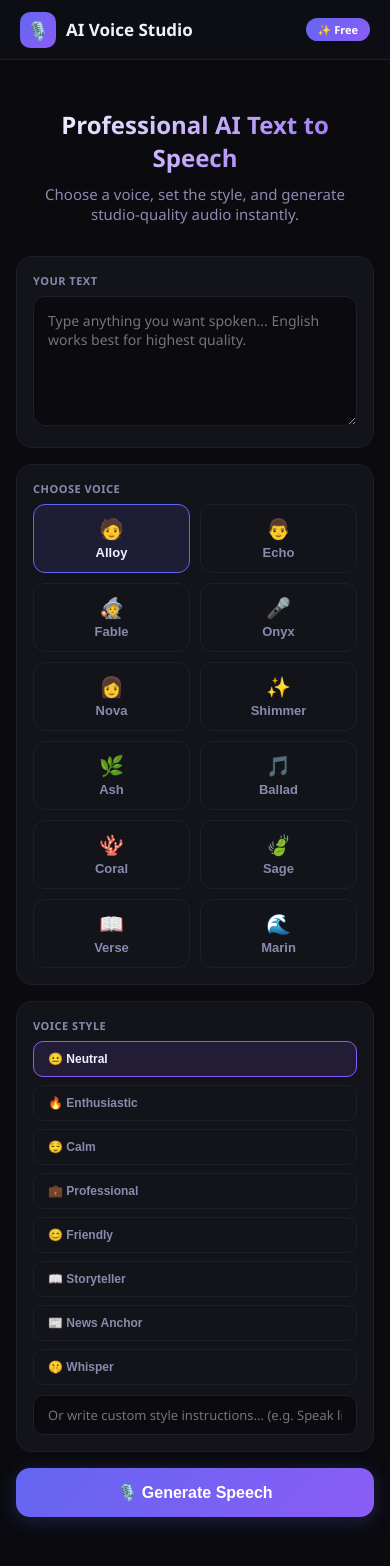
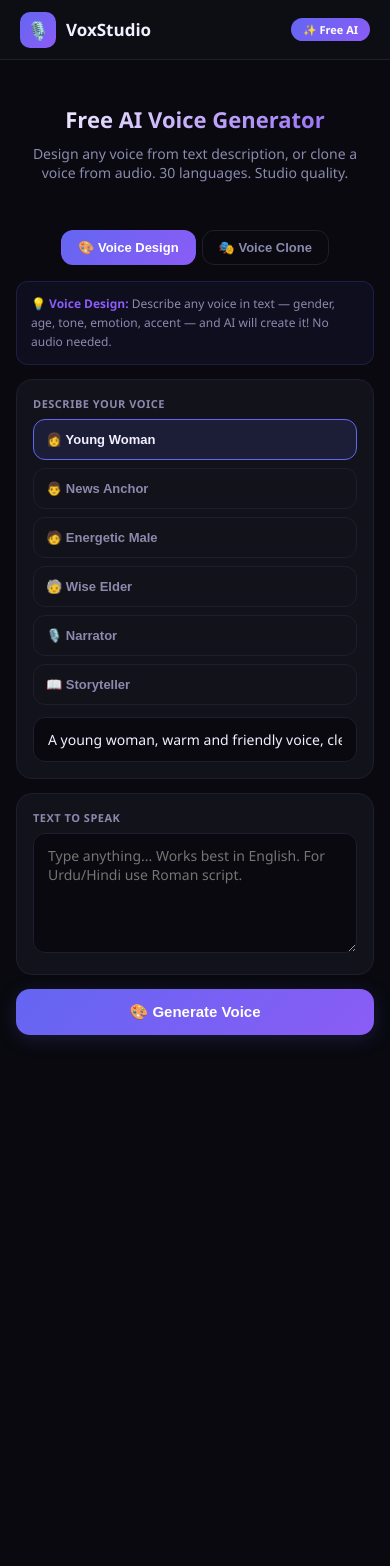
Before and after one commit to depthofdriveofficial-coder/freetexttospeech.com, a plain HTML site: page index.html in a window 390 px wide. After the commit the page ends 1127 px from the top, so only its background shows below. Drawn offline with Linux system fonts and the light colour scheme.

Commit message:
Update index.html

```diff
--- a/index.html
+++ b/index.html
@@ -3,13 +3,13 @@
 <head>
 <meta charset="UTF-8">
 <meta name="viewport" content="width=device-width, initial-scale=1.0">
-<title>AI Voice Studio — Free Professional TTS</title>
+<title>VoxStudio — Free AI Voice Generator</title>
 <style>
 :root{
   --primary:#6366F1;
   --accent:#8B5CF6;
-  --bg:#0A0A0F;
-  --card:#13131A;
+  --bg:#09090F;
+  --card:#12121A;
   --border:#1E1E2E;
   --text:#F1F0FF;
   --muted:#8B8AAE;
@@ -25,49 +25,54 @@ nav{background:#0D0D14;border-bottom:1px solid var(--border);padding:0 20px;heig
 .logo-text{font-size:17px;font-weight:700;}
 .badge{background:linear-gradient(135deg,var(--primary),var(--accent));color:#fff;font-size:11px;padding:4px 12px;border-radius:20px;font-weight:600;}
 
-.hero{text-align:center;padding:48px 20px 32px;}
-.hero h1{font-size:clamp(24px,5vw,38px);font-weight:800;background:linear-gradient(135deg,#fff,var(--accent));-webkit-background-clip:text;-webkit-text-fill-color:transparent;margin-bottom:10px;}
-.hero p{color:var(--muted);font-size:15px;max-width:480px;margin:0 auto;}
+.hero{text-align:center;padding:44px 20px 28px;}
+.hero h1{font-size:clamp(22px,5vw,36px);font-weight:800;background:linear-gradient(135deg,#fff,var(--accent));-webkit-background-clip:text;-webkit-text-fill-color:transparent;margin-bottom:10px;}
+.hero p{color:var(--muted);font-size:14px;max-width:460px;margin:0 auto;}
 
-.container{max-width:720px;margin:0 auto;padding:0 16px 60px;}
+.tabs{display:flex;gap:8px;justify-content:center;margin:20px 20px 0;}
+.tab{padding:10px 24px;border-radius:12px;border:1.5px solid var(--border);background:transparent;color:var(--muted);font-size:14px;font-weight:600;cursor:pointer;transition:all 0.2s;}
+.tab.active{background:linear-gradient(135deg,var(--primary),var(--accent));color:#fff;border-color:transparent;}
 
-.card{background:var(--card);border-radius:var(--radius);border:1px solid var(--border);padding:24px;margin-bottom:16px;}
+.container{max-width:680px;margin:0 auto;padding:16px 16px 60px;}
+.page{display:none;} .page.active{display:block;}
 
+.card{background:var(--card);border-radius:var(--radius);border:1px solid var(--border);padding:22px;margin-bottom:14px;}
 label.lbl{display:block;font-size:11px;font-weight:700;color:var(--muted);margin-bottom:8px;text-transform:uppercase;letter-spacing:0.5px;}
-textarea{width:100%;padding:14px;border:1.5px solid var(--border);border-radius:12px;font-size:14px;color:var(--text);background:#0A0A0F;outline:none;font-family:inherit;resize:vertical;min-height:130px;transition:border 0.2s;}
-textarea:focus{border-color:var(--primary);}
 
-.voice-grid{display:grid;grid-template-columns:repeat(3,1fr);gap:10px;margin-bottom:0;}
-.voice-btn{padding:12px 8px;border:1.5px solid var(--border);border-radius:12px;background:transparent;color:var(--muted);font-size:13px;font-weight:600;cursor:pointer;transition:all 0.2s;text-align:center;}
-.voice-btn:hover{border-color:var(--primary);color:var(--text);}
-.voice-btn.active{border-color:var(--primary);background:#6366F120;color:var(--text);}
-.voice-btn .icon{display:block;font-size:20px;margin-bottom:4px;}
+textarea,input[type=text]{width:100%;padding:12px 14px;border:1.5px solid var(--border);border-radius:12px;font-size:14px;color:var(--text);background:#09090F;outline:none;font-family:inherit;transition:border 0.2s;}
+textarea:focus,input[type=text]:focus{border-color:var(--primary);}
+textarea{resize:vertical;min-height:120px;}
 
-.vibe-grid{display:grid;grid-template-columns:repeat(2,1fr);gap:8px;}
-.vibe-btn{padding:10px 14px;border:1.5px solid var(--border);border-radius:10px;background:transparent;color:var(--muted);font-size:12px;font-weight:600;cursor:pointer;transition:all 0.2s;text-align:left;}
-.vibe-btn:hover{border-color:var(--accent);color:var(--text);}
-.vibe-btn.active{border-color:var(--accent);background:#8B5CF620;color:var(--text);}
+.voice-grid{display:grid;grid-template-columns:repeat(2,1fr);gap:8px;}
+.vbtn{padding:12px;border:1.5px solid var(--border);border-radius:12px;background:transparent;color:var(--muted);font-size:13px;font-weight:600;cursor:pointer;transition:all 0.2s;text-align:left;display:flex;align-items:center;gap:8px;}
+.vbtn:hover{border-color:var(--primary);color:var(--text);}
+.vbtn.active{border-color:var(--primary);background:#6366F120;color:var(--text);}
 
-.custom-prompt{width:100%;padding:10px 14px;border:1.5px solid var(--border);border-radius:10px;font-size:13px;color:var(--text);background:#0A0A0F;outline:none;font-family:inherit;margin-top:10px;transition:border 0.2s;}
-.custom-prompt:focus{border-color:var(--primary);}
+.tip{background:#6366F110;border:1px solid #6366F130;border-radius:12px;padding:12px 14px;font-size:12px;color:var(--muted);margin-bottom:14px;line-height:1.6;}
+.tip strong{color:var(--accent);}
 
-.btn{width:100%;padding:15px;background:linear-gradient(135deg,var(--primary),var(--accent));color:#fff;border:none;border-radius:14px;font-size:16px;font-weight:700;cursor:pointer;display:flex;align-items:center;justify-content:center;gap:8px;transition:all 0.2s;box-shadow:0 4px 20px #6366F140;}
+.btn{width:100%;padding:14px;background:linear-gradient(135deg,var(--primary),var(--accent));color:#fff;border:none;border-radius:14px;font-size:15px;font-weight:700;cursor:pointer;display:flex;align-items:center;justify-content:center;gap:8px;transition:all 0.2s;box-shadow:0 4px 20px #6366F130;}
 .btn:hover{opacity:0.9;transform:translateY(-1px);}
 .btn:disabled{opacity:0.5;cursor:not-allowed;transform:none;}
 
-.result{background:var(--card);border-radius:var(--radius);border:1px solid var(--success);padding:20px;display:none;margin-top:16px;}
+.result{background:var(--card);border-radius:var(--radius);border:1px solid var(--success);padding:20px;display:none;margin-top:14px;}
 .result h3{color:var(--success);font-size:14px;margin-bottom:12px;}
 audio{width:100%;border-radius:8px;}
-.dl-btn{display:block;text-align:center;margin-top:12px;padding:10px;background:#10B98120;border:1px solid var(--success);border-radius:10px;color:var(--success);font-weight:600;font-size:13px;cursor:pointer;}
+.dl-btn{display:block;text-align:center;margin-top:10px;padding:10px;background:#10B98115;border:1px solid var(--success);border-radius:10px;color:var(--success);font-weight:600;font-size:13px;cursor:pointer;}
 
-.loader{display:inline-block;width:18px;height:18px;border:3px solid #ffffff30;border-top-color:#fff;border-radius:50%;animation:spin 0.8s linear infinite;}
+.loader{display:inline-block;width:16px;height:16px;border:2px solid #ffffff30;border-top-color:#fff;border-radius:50%;animation:spin 0.8s linear infinite;}
 @keyframes spin{to{transform:rotate(360deg)}}
-.status{text-align:center;padding:14px;color:var(--muted);font-size:13px;margin-top:8px;}
+.status{text-align:center;padding:12px;color:var(--muted);font-size:13px;margin-top:8px;}
+
+.upload-box{border:2px dashed var(--border);border-radius:12px;padding:20px;text-align:center;cursor:pointer;transition:all 0.2s;}
+.upload-box:hover{border-color:var(--primary);background:#6366F110;}
+.upload-box p{color:var(--muted);font-size:13px;margin-top:6px;}
 
 @media(max-width:480px){
-  .voice-grid{grid-template-columns:repeat(2,1fr);}
-  .vibe-grid{grid-template-columns:1fr;}
+  .voice-grid{grid-template-columns:1fr;}
   .card{padding:16px;}
+  .tabs{gap:6px;}
+  .tab{padding:9px 16px;font-size:13px;}
 }
 </style>
 </head>
@@ -76,145 +81,200 @@ audio{width:100%;border-radius:8px;}
 <nav>
   <div class="logo">
     <div class="logo-icon">🎙️</div>
-    <div class="logo-text">AI Voice Studio</div>
+    <div class="logo-text">VoxStudio</div>
   </div>
-  <div class="badge">✨ Free</div>
+  <div class="badge">✨ Free AI</div>
 </nav>
 
 <div class="hero">
-  <h1>Professional AI Text to Speech</h1>
-  <p>Choose a voice, set the style, and generate studio-quality audio instantly.</p>
+  <h1>Free AI Voice Generator</h1>
+  <p>Design any voice from text description, or clone a voice from audio. 30 languages. Studio quality.</p>
+</div>
+
+<div class="tabs">
+  <button class="tab active" onclick="switchTab('design',this)">🎨 Voice Design</button>
+  <button class="tab" onclick="switchTab('clone',this)">🎭 Voice Clone</button>
 </div>
 
 <div class="container">
 
-  <!-- TEXT INPUT -->
-  <div class="card">
-    <label class="lbl">Your Text</label>
-    <textarea id="textInput" placeholder="Type anything you want spoken... English works best for highest quality."></textarea>
-  </div>
+  <!-- VOICE DESIGN PAGE -->
+  <div class="page active" id="design-page">
+    <div class="tip">
+      💡 <strong>Voice Design:</strong> Describe any voice in text — gender, age, tone, emotion, accent — and AI will create it! No audio needed.
+    </div>
 
-  <!-- VOICE SELECTION -->
-  <div class="card">
-    <label class="lbl">Choose Voice</label>
-    <div class="voice-grid">
-      <button class="voice-btn active" onclick="selectVoice('alloy',this)"><span class="icon">🧑</span>Alloy</button>
-      <button class="voice-btn" onclick="selectVoice('echo',this)"><span class="icon">👨</span>Echo</button>
-      <button class="voice-btn" onclick="selectVoice('fable',this)"><span class="icon">🧙</span>Fable</button>
-      <button class="voice-btn" onclick="selectVoice('onyx',this)"><span class="icon">🎤</span>Onyx</button>
-      <button class="voice-btn" onclick="selectVoice('nova',this)"><span class="icon">👩</span>Nova</button>
-      <button class="voice-btn" onclick="selectVoice('shimmer',this)"><span class="icon">✨</span>Shimmer</button>
-      <button class="voice-btn" onclick="selectVoice('ash',this)"><span class="icon">🌿</span>Ash</button>
-      <button class="voice-btn" onclick="selectVoice('ballad',this)"><span class="icon">🎵</span>Ballad</button>
-      <button class="voice-btn" onclick="selectVoice('coral',this)"><span class="icon">🪸</span>Coral</button>
-      <button class="voice-btn" onclick="selectVoice('sage',this)"><span class="icon">🍃</span>Sage</button>
-      <button class="voice-btn" onclick="selectVoice('verse',this)"><span class="icon">📖</span>Verse</button>
-      <button class="voice-btn" onclick="selectVoice('marin',this)"><span class="icon">🌊</span>Marin</button>
+    <div class="card">
+      <label class="lbl">Describe Your Voice</label>
+      <div class="voice-grid" style="margin-bottom:12px">
+        <button class="vbtn active" onclick="selectPreset(this,'A young woman, warm and friendly voice, clear pronunciation')">👩 Young Woman</button>
+        <button class="vbtn" onclick="selectPreset(this,'A middle-aged man, deep and authoritative voice, news anchor style')">👨 News Anchor</button>
+        <button class="vbtn" onclick="selectPreset(this,'A cheerful young man, energetic and enthusiastic, fast paced')">🧑 Energetic Male</button>
+        <button class="vbtn" onclick="selectPreset(this,'An elderly wise man, calm and gentle voice, slow and clear')">🧓 Wise Elder</button>
+        <button class="vbtn" onclick="selectPreset(this,'A professional female narrator, neutral accent, clear and crisp')">🎙️ Narrator</button>
+        <button class="vbtn" onclick="selectPreset(this,'A dramatic storyteller, expressive and theatrical voice')">📖 Storyteller</button>
+      </div>
+      <input type="text" id="voiceDesc" placeholder="Or write custom description... (e.g. A young Pakistani man, warm tone)" value="A young woman, warm and friendly voice, clear pronunciation">
+    </div>
+
+    <div class="card">
+      <label class="lbl">Text to Speak</label>
+      <textarea id="designText" placeholder="Type anything... Works best in English. For Urdu/Hindi use Roman script."></textarea>
+    </div>
+
+    <button class="btn" id="designBtn" onclick="generateDesign()">
+      🎨 Generate Voice
+    </button>
+    <div class="status" id="designStatus"></div>
+    <div class="result" id="designResult">
+      <h3>✅ Voice Ready!</h3>
+      <audio id="designAudio" controls></audio>
+      <div class="dl-btn" onclick="downloadAudio('designAudio','voxstudio_design.wav')">⬇ Download</div>
     </div>
   </div>
 
-  <!-- VIBE / STYLE -->
-  <div class="card">
-    <label class="lbl">Voice Style</label>
-    <div class="vibe-grid">
-      <button class="vibe-btn active" onclick="selectVibe('neutral',this,'')">😐 Neutral</button>
-      <button class="vibe-btn" onclick="selectVibe('enthusiastic',this,'Speak with high energy and enthusiasm, like you are excited about the topic.')">🔥 Enthusiastic</button>
-      <button class="vibe-btn" onclick="selectVibe('calm',this,'Speak in a calm, soothing, and relaxed tone. Slow paced and peaceful.')">😌 Calm</button>
-      <button class="vibe-btn" onclick="selectVibe('serious',this,'Speak in a serious, authoritative, and professional tone.')">💼 Professional</button>
-      <button class="vibe-btn" onclick="selectVibe('friendly',this,'Speak in a warm, friendly, and conversational tone, like talking to a friend.')">😊 Friendly</button>
-      <button class="vibe-btn" onclick="selectVibe('storyteller',this,'Speak like a captivating storyteller, with dramatic pauses and expressive tone.')">📖 Storyteller</button>
-      <button class="vibe-btn" onclick="selectVibe('news',this,'Speak like a professional news anchor, clear, authoritative and neutral.')">📰 News Anchor</button>
-      <button class="vibe-btn" onclick="selectVibe('whisper',this,'Speak in a soft, gentle whisper tone.')">🤫 Whisper</button>
+  <!-- VOICE CLONE PAGE -->
+  <div class="page" id="clone-page">
+    <div class="tip">
+      💡 <strong>Voice Clone:</strong> Upload 6-30 seconds of any voice. AI will speak your text in that exact voice!
     </div>
-    <input type="text" class="custom-prompt" id="customPrompt" placeholder="Or write custom style instructions... (e.g. Speak like a pirate)">
-  </div>
 
-  <!-- GENERATE -->
-  <button class="btn" id="genBtn" onclick="generate()">
-    🎙️ Generate Speech
-  </button>
+    <div class="card">
+      <label class="lbl">Upload Voice Sample</label>
+      <div class="upload-box" onclick="document.getElementById('cloneFile').click()">
+        <div style="font-size:28px">🎵</div>
+        <p><strong style="color:var(--accent)">Click to upload audio</strong><br>WAV, MP3, M4A (6-30 seconds)</p>
+        <input type="file" id="cloneFile" accept="audio/*" style="display:none" onchange="handleFile(event)">
+      </div>
+      <div id="fileStatus"></div>
+    </div>
 
-  <div class="status" id="statusMsg"></div>
+    <div class="card">
+      <label class="lbl">Text to Speak</label>
+      <textarea id="cloneText" placeholder="Type text to speak in the cloned voice..."></textarea>
+    </div>
 
-  <!-- RESULT -->
-  <div class="result" id="result">
-    <h3>✅ Audio Ready!</h3>
-    <audio id="audioPlayer" controls></audio>
-    <div class="dl-btn" onclick="downloadAudio()">⬇ Download Audio</div>
+    <button class="btn" id="cloneBtn" onclick="generateClone()">
+      🎭 Clone Voice
+    </button>
+    <div class="status" id="cloneStatus"></div>
+    <div class="result" id="cloneResult">
+      <h3>✅ Cloned Voice Ready!</h3>
+      <audio id="cloneAudio" controls></audio>
+      <div class="dl-btn" onclick="downloadAudio('cloneAudio','voxstudio_clone.wav')">⬇ Download</div>
+    </div>
   </div>
 
 </div>
 
 <script>
-let selectedVoice = 'alloy';
-let selectedPrompt = '';
-let audioBlob = null;
+let cloneFile = null;
+let audioBlobs = {};
 
-function selectVoice(voice, btn) {
-  selectedVoice = voice;
-  document.querySelectorAll('.voice-btn').forEach(b => b.classList.remove('active'));
+function switchTab(tab, btn) {
+  document.querySelectorAll('.tab').forEach(t => t.classList.remove('active'));
+  document.querySelectorAll('.page').forEach(p => p.classList.remove('active'));
   btn.classList.add('active');
+  document.getElementById(tab + '-page').classList.add('active');
 }
 
-function selectVibe(name, btn, prompt) {
-  selectedPrompt = prompt;
-  document.querySelectorAll('.vibe-btn').forEach(b => b.classList.remove('active'));
+function selectPreset(btn, desc) {
+  document.querySelectorAll('.vbtn').forEach(b => b.classList.remove('active'));
   btn.classList.add('active');
-  document.getElementById('customPrompt').value = '';
+  document.getElementById('voiceDesc').value = desc;
 }
 
-document.getElementById('customPrompt').addEventListener('input', function() {
-  if (this.value.trim()) {
-    selectedPrompt = this.value.trim();
-    document.querySelectorAll('.vibe-btn').forEach(b => b.classList.remove('active'));
-  }
-});
+function handleFile(e) {
+  cloneFile = e.target.files[0];
+  if (!cloneFile) return;
+  document.getElementById('fileStatus').innerHTML = `<p style="color:var(--success);font-size:13px;margin-top:8px">✅ ${cloneFile.name} ready!</p>`;
+}
 
-async function generate() {
-  const text = document.getElementById('textInput').value.trim();
-  if (!text) { alert('Please enter some text!'); return; }
+async function generateDesign() {
+  const text = document.getElementById('designText').value.trim();
+  const voiceDesc = document.getElementById('voiceDesc').value.trim();
+  if (!text) { alert('Please enter text!'); return; }
 
-  const customPrompt = document.getElementById('customPrompt').value.trim();
-  const prompt = customPrompt || selectedPrompt;
-
-  const btn = document.getElementById('genBtn');
+  const btn = document.getElementById('designBtn');
   btn.disabled = true;
   btn.innerHTML = '<span class="loader"></span> Generating...';
-  document.getElementById('statusMsg').textContent = '⏳ Please wait...';
-  document.getElementById('result').style.display = 'none';
+  document.getElementById('designStatus').textContent = '⏳ Please wait 20-40 seconds...';
+  document.getElementById('designResult').style.display = 'none';
 
   try {
     const res = await fetch('/api/tts', {
       method: 'POST',
       headers: { 'Content-Type': 'application/json' },
-      body: JSON.stringify({ text, voice: selectedVoice, prompt })
+      body: JSON.stringify({ text, voice_desc: voiceDesc })
     });
 
     if (!res.ok) {
-      const err = await res.json();
-      throw new Error(err.error || 'API error');
+      const err = await res.json().catch(() => ({}));
+      throw new Error(err.error || 'API error ' + res.status);
     }
 
-    audioBlob = await res.blob();
-    const url = URL.createObjectURL(audioBlob);
-    document.getElementById('audioPlayer').src = url;
-    document.getElementById('result').style.display = 'block';
-    document.getElementById('statusMsg').textContent = '';
-    document.getElementById('result').scrollIntoView({ behavior: 'smooth' });
+    const blob = await res.blob();
+    audioBlobs['design'] = blob;
+    document.getElementById('designAudio').src = URL.createObjectURL(blob);
+    document.getElementById('designResult').style.display = 'block';
+    document.getElementById('designStatus').textContent = '';
+    document.getElementById('designResult').scrollIntoView({ behavior: 'smooth' });
 
   } catch(e) {
-    document.getElementById('statusMsg').textContent = '❌ Error: ' + e.message;
+    document.getElementById('designStatus').textContent = '❌ Error: ' + e.message;
   }
 
   btn.disabled = false;
-  btn.innerHTML = '🎙️ Generate Speech';
+  btn.innerHTML = '🎨 Generate Voice';
 }
 
-function downloadAudio() {
-  if (!audioBlob) return;
+async function generateClone() {
+  if (!cloneFile) { alert('Please upload a voice sample!'); return; }
+  const text = document.getElementById('cloneText').value.trim();
+  if (!text) { alert('Please enter text!'); return; }
+
+  const btn = document.getElementById('cloneBtn');
+  btn.disabled = true;
+  btn.innerHTML = '<span class="loader"></span> Cloning...';
+  document.getElementById('cloneStatus').textContent = '⏳ Please wait 20-60 seconds...';
+  document.getElementById('cloneResult').style.display = 'none';
+
+  try {
+    const form = new FormData();
+    form.append('text', text);
+    form.append('audio', cloneFile);
+
+    const res = await fetch('/api/clone', {
+      method: 'POST',
+      body: form
+    });
+
+    if (!res.ok) {
+      const err = await res.json().catch(() => ({}));
+      throw new Error(err.error || 'API error ' + res.status);
+    }
+
+    const blob = await res.blob();
+    audioBlobs['clone'] = blob;
+    document.getElementById('cloneAudio').src = URL.createObjectURL(blob);
+    document.getElementById('cloneResult').style.display = 'block';
+    document.getElementById('cloneStatus').textContent = '';
+    document.getElementById('cloneResult').scrollIntoView({ behavior: 'smooth' });
+
+  } catch(e) {
+    document.getElementById('cloneStatus').textContent = '❌ Error: ' + e.message;
+  }
+
+  btn.disabled = false;
+  btn.innerHTML = '🎭 Clone Voice';
+}
+
+function downloadAudio(id, filename) {
+  const audio = document.getElementById(id);
+  if (!audio.src) return;
   const a = document.createElement('a');
-  a.href = URL.createObjectURL(audioBlob);
-  a.download = 'ai_voice_studio.wav';
+  a.href = audio.src;
+  a.download = filename;
   a.click();
 }
 </script>
```
